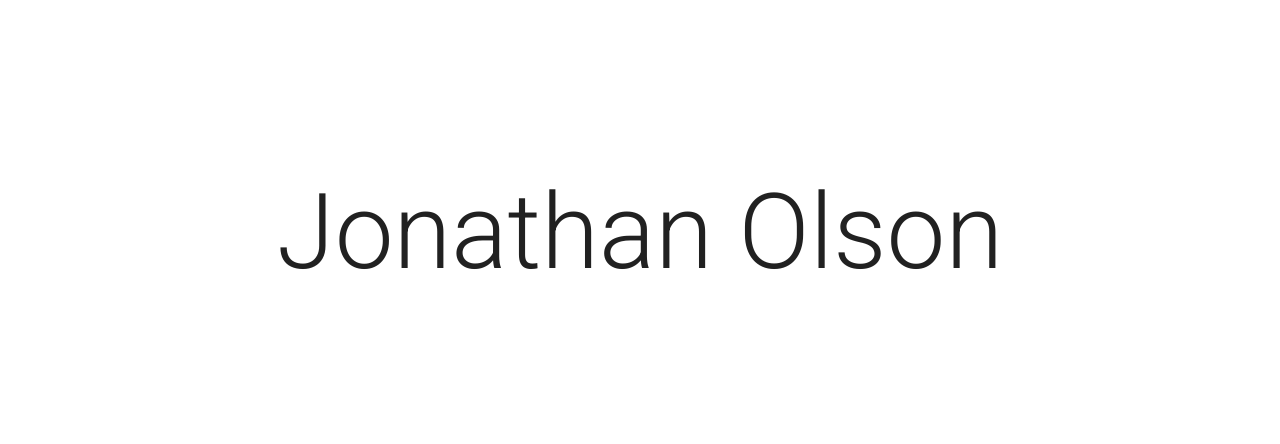
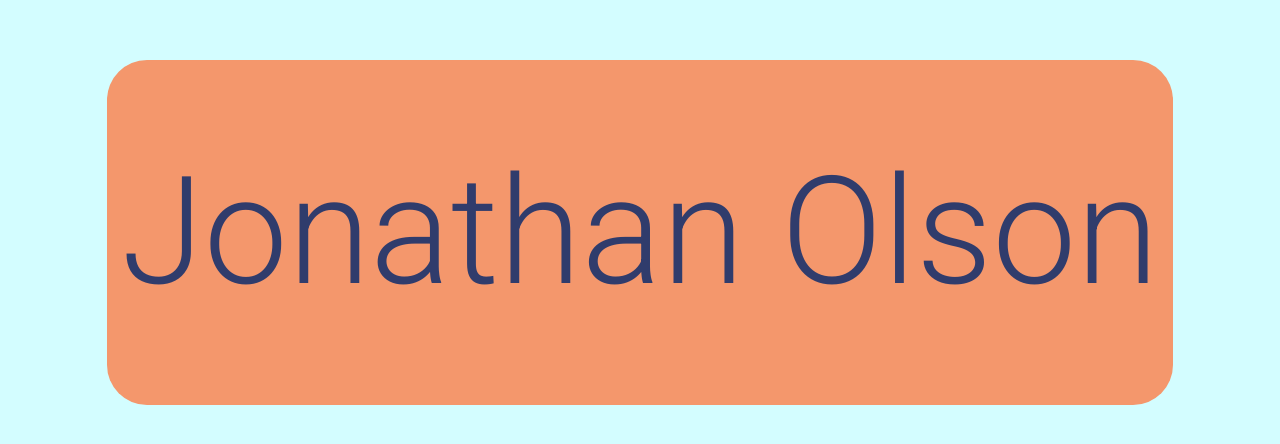
Before and after one commit to MyNameIsJonathan/PortfolioWebsite, a React (Create React App) app in the folder portfolio_app/: page / in a window 1280 px wide. Shown: the part 158-602 px from the top of the page. Built offline with nearby package versions, Linux system fonts and the light colour scheme.

Commit message:
Added Starter CSS, CSS Color Variables

```diff
--- a/portfolio_app/package.json
+++ b/portfolio_app/package.json
@@ -8,7 +8,8 @@
     "@testing-library/user-event": "^7.1.2",
     "react": "^16.12.0",
     "react-dom": "^16.12.0",
-    "react-scripts": "3.3.0"
+    "react-scripts": "3.3.0",
+    "react-spring": "^8.0.27"
   },
   "scripts": {
     "start": "react-scripts start",
--- a/portfolio_app/public/style.css
+++ b/portfolio_app/public/style.css
@@ -1,3 +1,11 @@
+:root {
+  --tan: #fbe8a6;
+  --orange: #f4976c;
+  --dark-blue: #303c6c;
+  --medium-blue: #b4dfe6;
+  --light-blue: #d3fdff;
+}
+
 html,
 body {
   height: 100%;
--- a/portfolio_app/src/App.css
+++ b/portfolio_app/src/App.css
@@ -1,10 +1,21 @@
 .welcome {
   text-align: center;
   font-family: 'Roboto', sans-serif;
-  font-size: 7em;
   height: 100%;
+  background-color: var(--light-blue);
 }
 
 .row {
   width: 100%;
 }
+
+.name-container {
+  background-color: var(--orange);
+  border-radius: 40px;
+}
+
+.name {
+  font-size: 10em;
+  color: var(--dark-blue);
+  margin: 60px 0;
+}
--- a/portfolio_app/src/App.jsx
+++ b/portfolio_app/src/App.jsx
@@ -1,15 +1,22 @@
 import React from 'react';
 import './App.css';
+import { useSpring, animated, config } from 'react-spring';
 
 function App() {
+  const props = useSpring({
+    opacity: 1,
+    from: { opacity: 0 },
+    config: config.molasses,
+    duration: 10000,
+  });
   return (
     <div className="welcome valign-wrapper">
       <div className="row">
         <div className="col s12"></div>
         <div className="col s12 m4 l1"></div>
-        <div className="col s12 m4 l10">
-          <p>Jonathan Olson</p>
-        </div>
+        <animated.div style={props} className="col s12 m4 l10 name-container">
+          <p className="name">Jonathan Olson</p>
+        </animated.div>
         <div className="col s12 m4 l1"></div>
       </div>
     </div>
```
Also changed, not shown: 1 other file (tests, documents, lock files or other folders).
